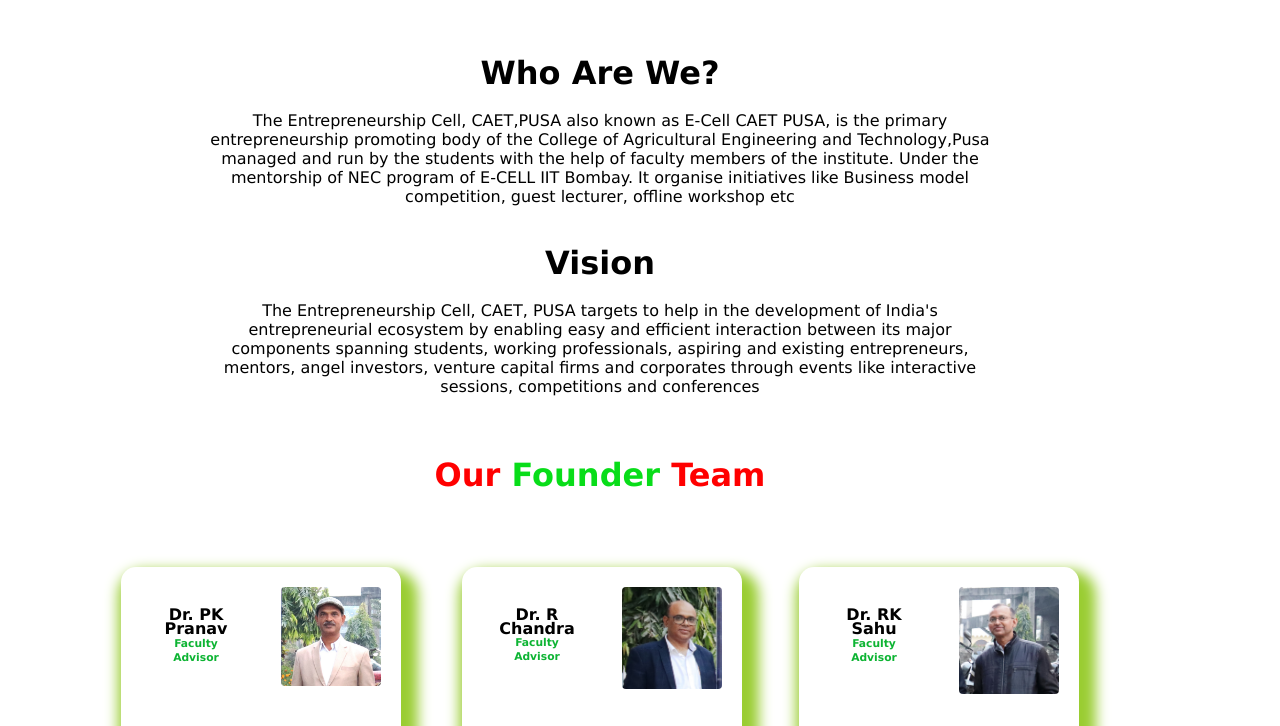
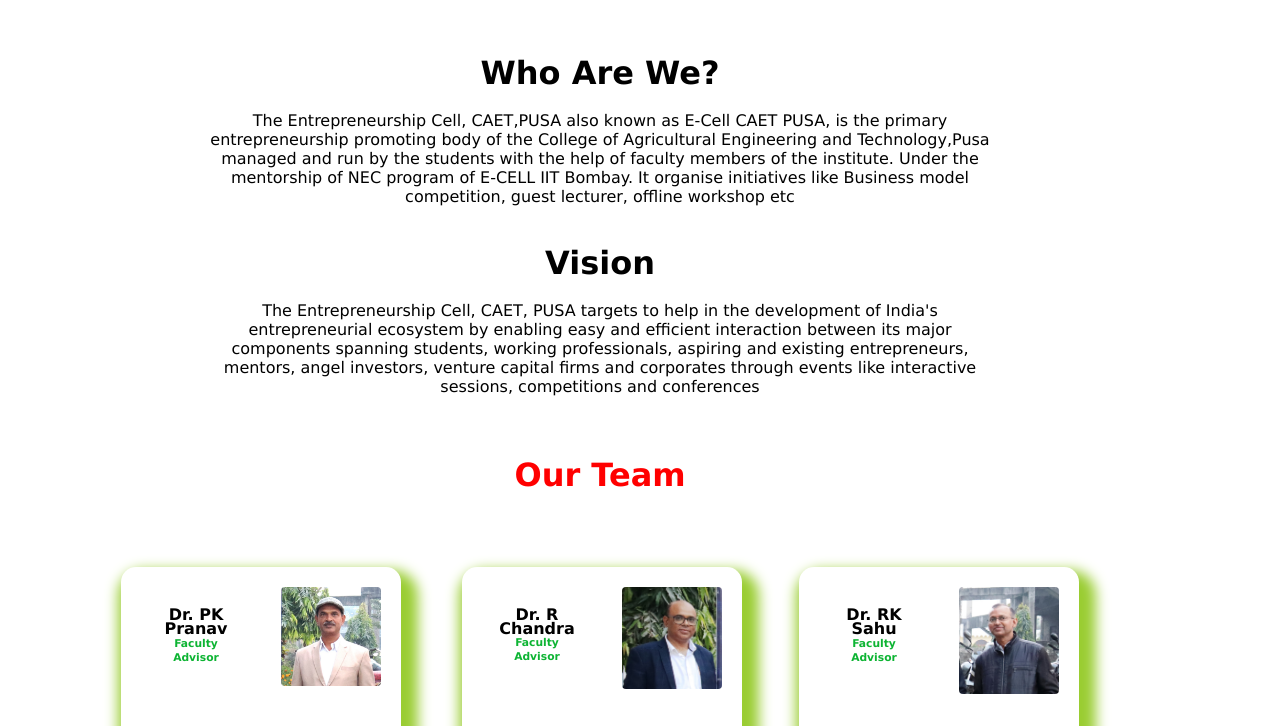
Before and after one commit to ECellPusa/website, a plain HTML site: page team.html in a window 1280 px wide. Shown: the part 64-790 px from the top of the page. Drawn offline with Linux system fonts and the light colour scheme.

Commit message:
Update team.html

```diff
--- a/team.html
+++ b/team.html
@@ -53,7 +53,7 @@
         </div>
         <!--team year-->
         <div class="team">
-            <h1>Our <span>Founder</span> Team</h1>
+            <h1>Our <span></span> Team</h1>
         </div>
     </div>
     <div>
```
